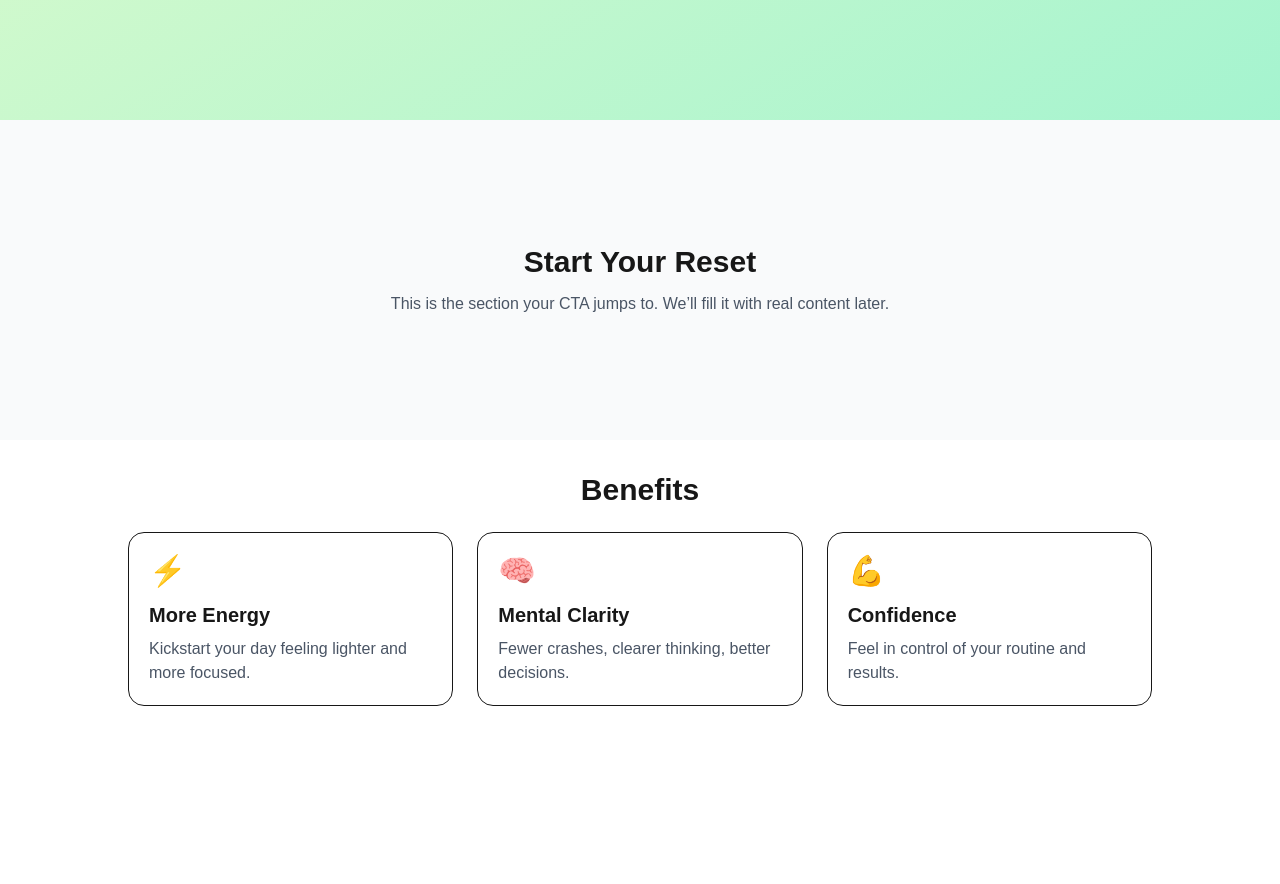
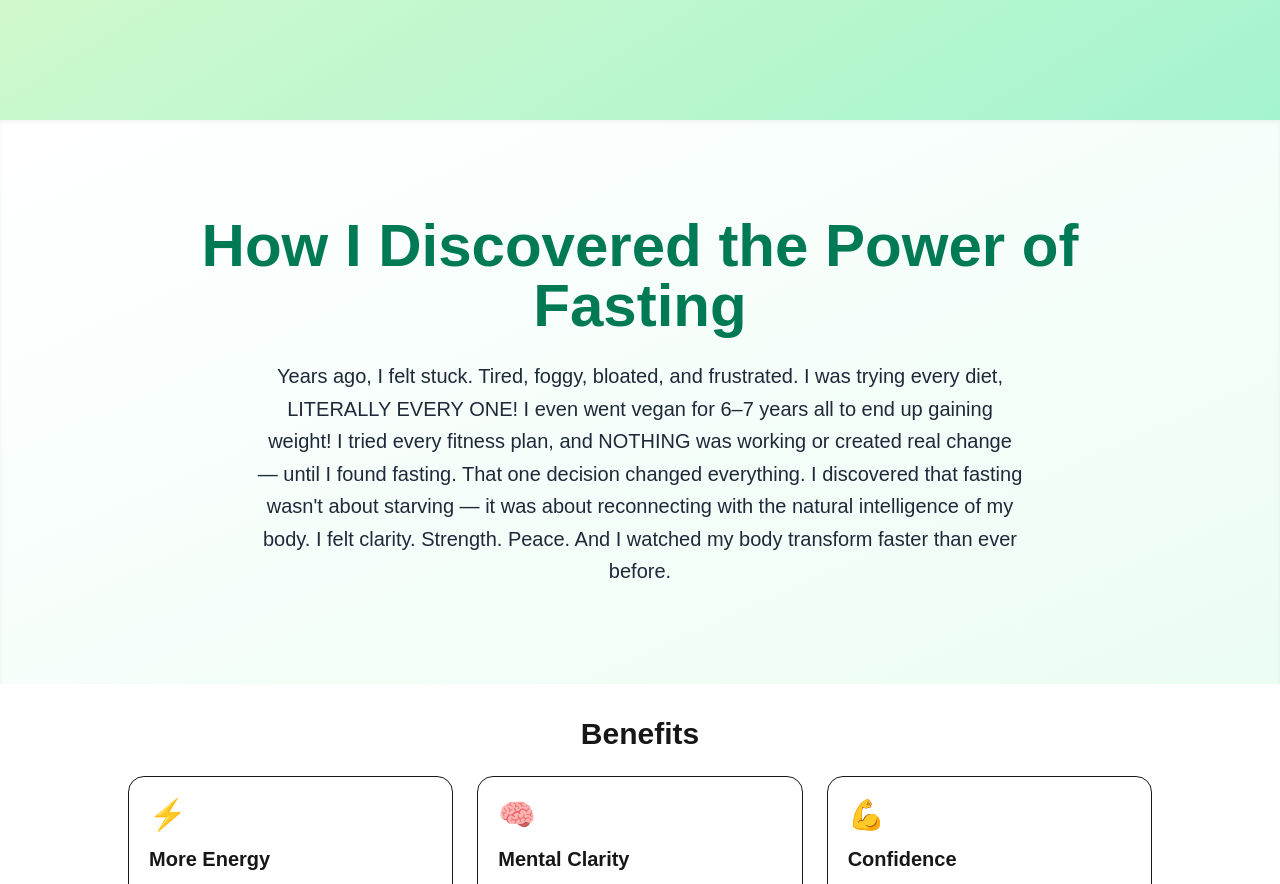
Before and after one commit to taylor-franco-91/mbr-next, a Next.js app: page / in a window 1280 px wide. Shown: the part 680-1564 px from the top of the page. Before the commit the page ends 1418 px from the top, so only its background shows below. Built offline with nearby package versions, Linux system fonts and the light colour scheme.

Commit message:
content(home): point CTA to #epiphany and add Epiphany section

```diff
--- a/app/page.js
+++ b/app/page.js
@@ -9,16 +9,22 @@ export default function HomePage() {
         title="New Beginnings: Your 7-Day Mind-Body Reset"
         subtitle="For A Radient Life"
         ctaLabel="✨ Start Your Reset Today"
-        ctaHref="/#start"
+        ctaHref="/#epiphany"
       />
-      <section id="start" className="min-h-[40vh] grid place-items-center p-8 bg-gray-50">
-        <div className="max-w-2xl text-center">
-          <h2 className="text-2xl md:text-3xl font-bold">Start Your Reset</h2>
-          <p className="mt-3 text-gray-600">
-            This is the section your CTA jumps to. We’ll fill it with real content later.
+      <section
+        id="epiphany"
+        className="py-24 px-6 bg-gradient-to-br from-white to-emerald-50 text-center shadow-inner"
+      >
+        <div className="max-w-4xl mx-auto">
+          <h2 className="text-5xl md:text-6xl font-extrabold text-emerald-700 mb-6">
+            How I Discovered the Power of Fasting
+          </h2>
+          <p className="text-xl text-gray-800 leading-relaxed max-w-3xl mx-auto">
+            Years ago, I felt stuck. Tired, foggy, bloated, and frustrated. I was trying every diet, LITERALLY EVERY ONE! I even went vegan for 6–7 years all to end up gaining weight! I tried every fitness plan, and NOTHING was working or created real change — until I found fasting. That one decision changed everything. I discovered that fasting wasn't about starving — it was about reconnecting with the natural intelligence of my body. I felt clarity. Strength. Peace. And I watched my body transform faster than ever before.
           </p>
         </div>
       </section>
+
       <section className="p-8 bg-white">
         <div className="max-w-5xl mx-auto">
           <h2 className="text-2xl md:text-3xl font-bold text-center">Benefits</h2>
```
